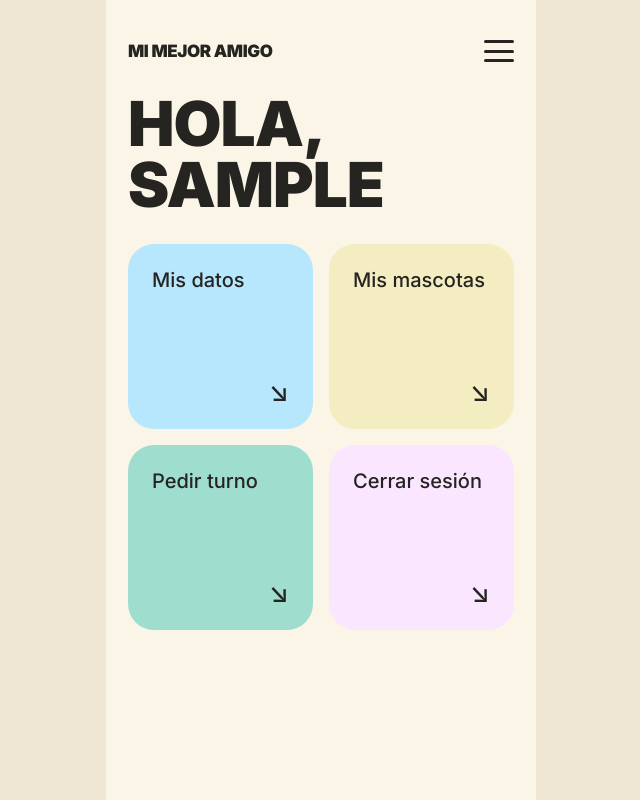
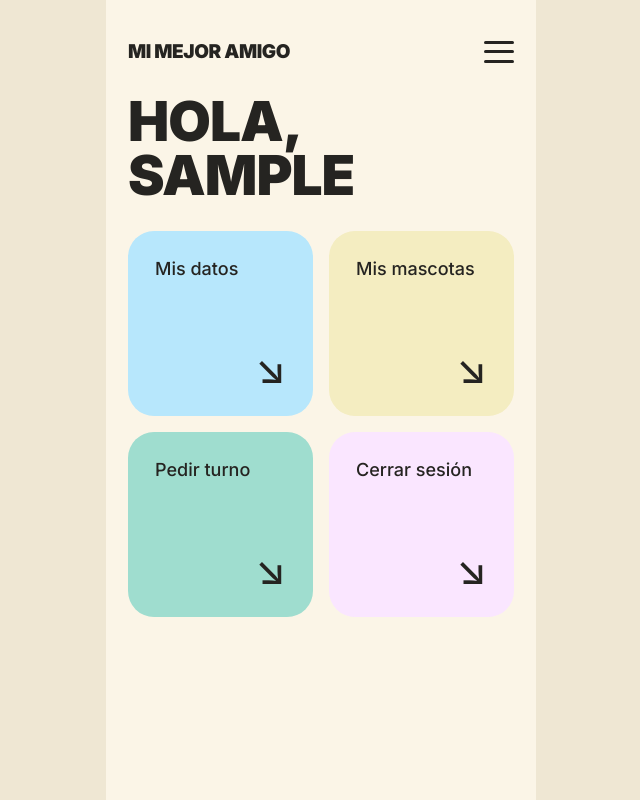
Before and after one commit to guidodegenaro/DWyM_MiMejorAmigo, a PHP site: page /portal.php in a window 1280 px wide. Shown: the whole page, without its empty margins (319-959 px from the left). Run offline with PHP 8.4, Linux system fonts and the light colour scheme; the visitor is signed in with stand-in values (Sample User, id 1).

Commit message:
Detalles de foto y márgenes

```diff
--- a/cabecera.php
+++ b/cabecera.php
@@ -23,12 +23,12 @@ $inicio = $inicio ?? 'portal.php';
 
       <nav class="nav-menu" id="nav-enlaces">
         <ul>
+          <li><a href="login.php">Ingresar</a></li>
           <li><a href="index.php">Inicio</a></li>
           <li><a href="consulta.php">Agendar una consulta</a></li>
           <li><a href="nosotros.php">Nosotros</a></li>
           <li><a href="especialidades.php">Especialidades y Staff</a></li>
           <li><a href="contacto.php">Contacto y Emergencias</a></li>
-          <li><a href="login.php">Ingresar</a></li>
         </ul>
       </nav>
     </header>
--- a/estilos.css
+++ b/estilos.css
@@ -1,8 +1,3 @@
-/* ============================================================
-   MI MEJOR AMIGO — Sistema de diseño
-   Extraído del Figma (placa Inicio, Nosotros y Consulta)
-   ============================================================ */
-
 @import url('https://fonts.googleapis.com/css2?family=Inter:wght@400;500;700;900&display=swap');
 
 :root {
@@ -53,11 +48,11 @@ body {
   display: flex;
   align-items: center;
   justify-content: space-between;
-  padding: 40px 0 24px;
+  padding: 40px 0px 24px;
 }
 .logo {
-  font-weight: 900;
-  font-size: 17px;
+  font-weight: 800;
+  font-size: 19px;
   letter-spacing: -0.4px;
   text-transform: uppercase;
   color: var(--tinta);
@@ -86,7 +81,7 @@ body {
 .titulo {
   font-weight: 900;
   text-transform: uppercase;
-  font-size: clamp(46px, 16vw, 62px);
+  font-size: clamp(46px, 16vw, 55px);
   line-height: 0.98;
   letter-spacing: -1px;
   margin: 8px 0 28px;
@@ -113,7 +108,7 @@ body {
 /* ---------- Tarjetas ---------- */
 .card {
   border-radius: var(--radio);
-  padding: 24px;
+  padding: 27px;
 }
 .card--azul     { background: var(--azul); }
 .card--amarillo { background: var(--amarillo); }
@@ -145,11 +140,12 @@ body {
   flex-direction: column;
   justify-content: space-between;
   font-weight: 500;
-  font-size: 20px;
+  font-size: 18px;
 }
 .grilla .flecha {
   align-self: flex-end;
-  font-size: 26px;
+  font-weight: 500;
+  font-size: 40px;
   line-height: 1;
 }
 
@@ -340,7 +336,7 @@ select.campo {
   flex-direction: column;
   padding-right: 48px;
   padding-bottom: 50px;
-  background-image: url('perro-con-vete_01.jpeg');
+  background-image: url('perro-con-vete_01.jpg');
   background-repeat: no-repeat;
   background-position: center;
   background-size: cover;
--- a/index.php
+++ b/index.php
@@ -8,7 +8,7 @@ include 'cabecera.php';
 ?>
 
     <div class="home__contenido">
-      <h1 class="titulo" style="margin:24px 0 44px">Lo mejor<br>para ellos.</h1>
+      <h1 class="titulo" style="margin:24px 0 20px">Lo mejor<br>para ellos.</h1>
 
       <div class="grilla">
         <a class="card card--azul" href="consulta.php">
```
Also changed, not shown: perro-con-vete_01.jpg.
